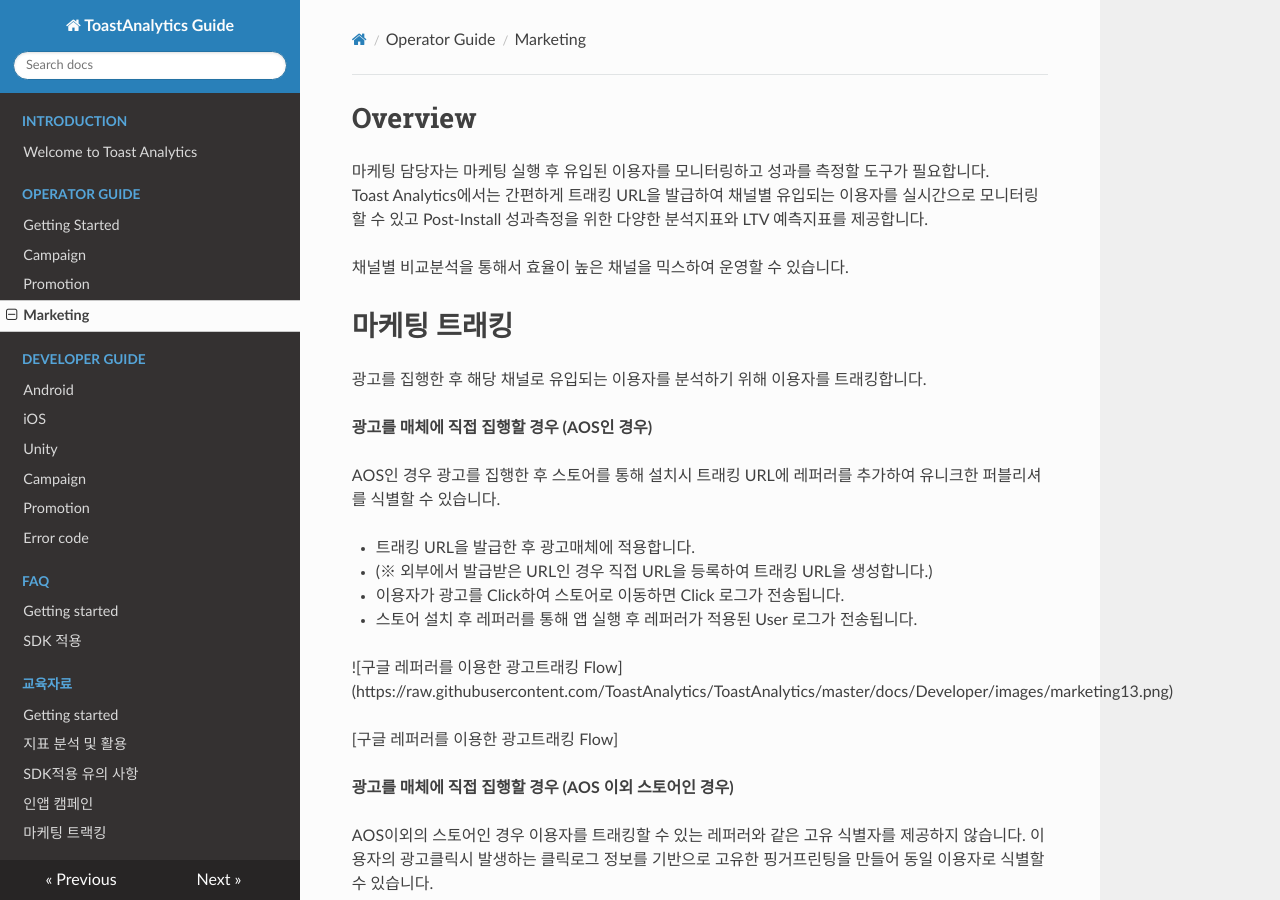
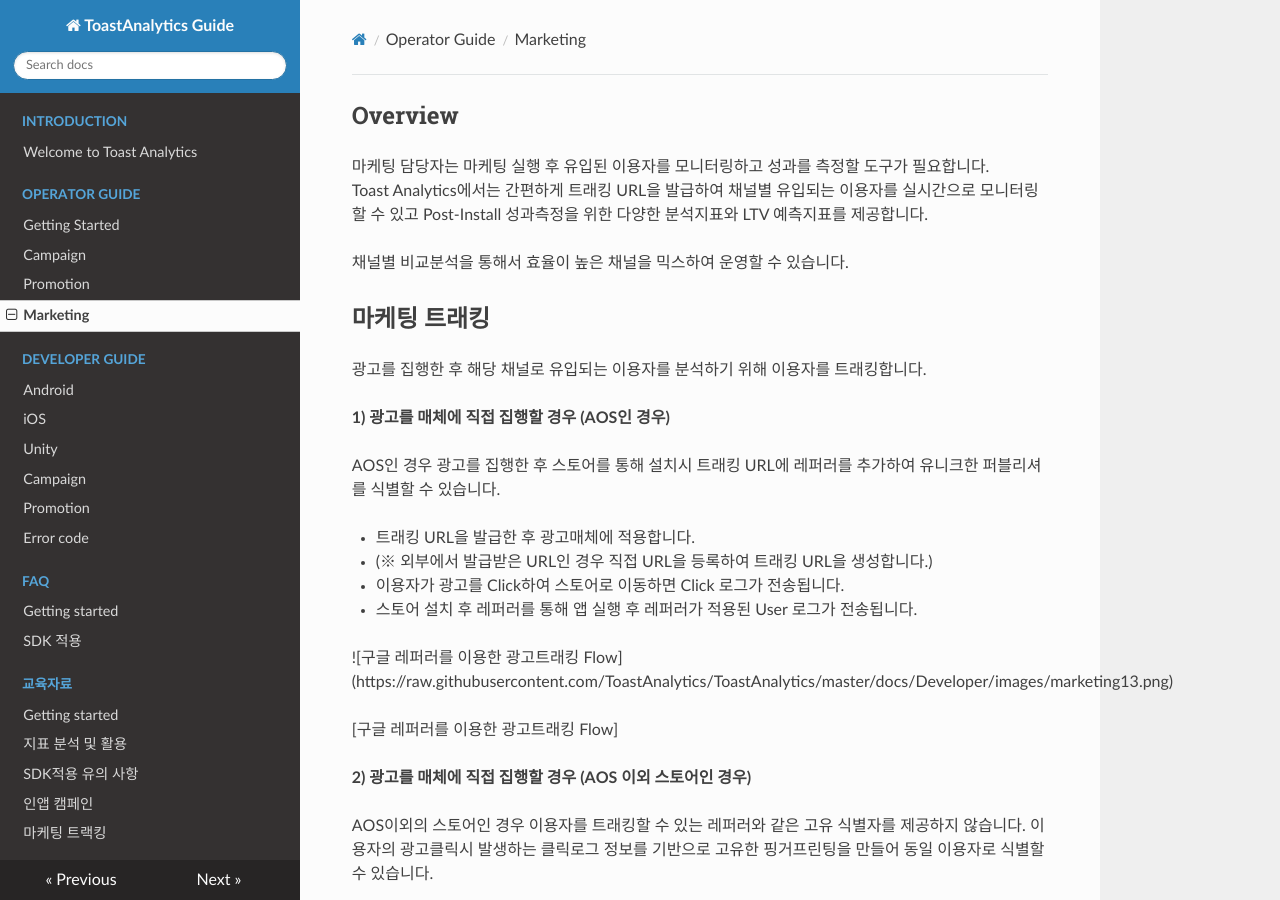
Before and after one commit to ToastAnalytics/ToastAnalytics, an MkDocs documentation site: the page built from docs/Developer/3. marketing Guide.md, in a window 1280 px wide and 900 px high. Built offline with MkDocs 1.6.1, drawn with Linux system fonts in a browser that asks for light colours; nearby versions of some CDN libraries; old or Windows-style settings are respelled for this version of MkDocs.

Commit message:
Update 3. marketing Guide.md

```diff
--- a/docs/Developer/3. marketing Guide.md
+++ b/docs/Developer/3. marketing Guide.md
@@ -1,4 +1,4 @@
-# Overview
+## Overview
 
 마케팅 담당자는 마케팅 실행 후 유입된 이용자를 모니터링하고 성과를 측정할 도구가 필요합니다.
 Toast Analytics에서는 간편하게 트래킹 URL을 발급하여 채널별 유입되는 이용자를 실시간으로 모니터링 할 수 있고 Post-Install 성과측정을 위한 다양한 분석지표와 LTV 예측지표를 제공합니다.
@@ -6,11 +6,11 @@
 채널별 비교분석을 통해서 효율이 높은 채널을 믹스하여 운영할 수 있습니다.
 
 
-# 마케팅 트래킹
+## 마케팅 트래킹
 
 광고를 집행한 후 해당 채널로 유입되는 이용자를 분석하기 위해 이용자를 트래킹합니다.
 
-**광고를 매체에 직접 집행할 경우 (AOS인 경우)**
+**1) 광고를 매체에 직접 집행할 경우 (AOS인 경우)**
 
 AOS인 경우 광고를 집행한 후 스토어를 통해 설치시 트래킹 URL에 레퍼러를 추가하여 유니크한 퍼블리셔를 식별할 수 있습니다.
 
@@ -25,7 +25,7 @@
 
 [구글 레퍼러를 이용한 광고트래킹 Flow]
 
-**광고를 매체에 직접 집행할 경우 (AOS 이외 스토어인 경우)**
+**2) 광고를 매체에 직접 집행할 경우 (AOS 이외 스토어인 경우)**
 
 AOS이외의 스토어인 경우 이용자를 트래킹할 수 있는 레퍼러와 같은 고유 식별자를 제공하지 않습니다. 이용자의 광고클릭시 발생하는 클릭로그 정보를 기반으로 고유한 핑거프린팅을 만들어 동일 이용자로 식별할 수 있습니다.
 
@@ -35,7 +35,7 @@
 (https://raw.githubusercontent.com/ToastAnalytics/ToastAnalytics/master/docs/Developer/images/marketing14.png)
 [핑거프린팅을 이용한 광고트래킹 Flow]
 
-### 3) 3rd Party 를 통해 광고를 집행할 경우
+**3) 3rd Party 를 통해 광고를 집행할 경우**
 
 직접 광고하지 않고 3rd Party를 통해 광고를 집행한 경우 3rd Party의 Postback URL을 통해 설치이벤트를 확인할 수 있습니다.
 
```
